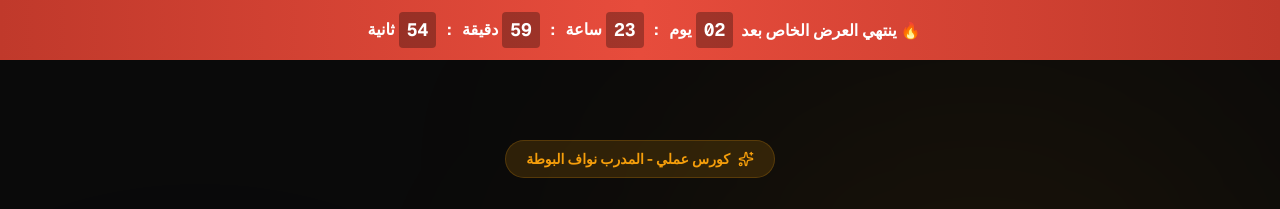
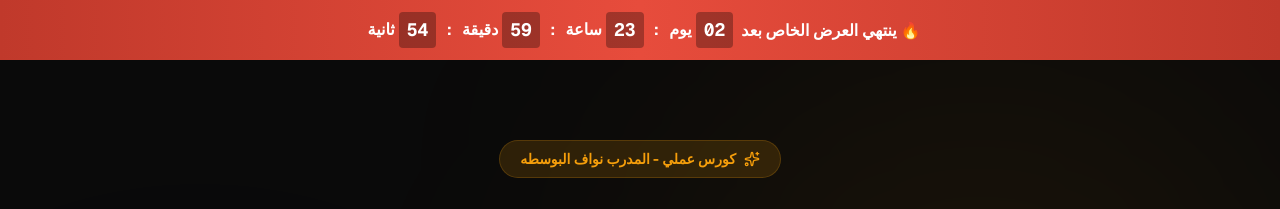
Before and after one commit to fhrrutedf/notebooklm-course-landing, a Next.js app: page / in a window 1280 px wide. Shown: the top 209 px of the page. Built offline with nearby package versions, Linux system fonts and the light colour scheme.

Commit message:
beaf4dbf-917c-403e-809e-22435bd58a51

```diff
--- a/src/app/page.tsx
+++ b/src/app/page.tsx
@@ -274,7 +274,7 @@ export default function LandingPage() {
         <div className="relative z-10 max-w-5xl mx-auto px-4 pt-12 pb-8 md:pt-20 md:pb-12 text-center">
           <div className="inline-flex items-center gap-2 bg-[#f59e0b]/15 text-[#f59e0b] px-5 py-2 rounded-full text-sm font-bold mb-6 border border-[#f59e0b]/20">
             <Sparkles className="w-4 h-4" />
-            كورس عملي - المدرب نواف البوطة
+            كورس عملي - المدرب نواف البوسطه
           </div>
 
           <h1 className="text-3xl md:text-5xl lg:text-6xl font-black leading-tight mb-4">
@@ -576,7 +576,7 @@ export default function LandingPage() {
       <section className="py-16 md:py-20 bg-[#0a0a0a]">
         <div className="max-w-5xl mx-auto px-4">
           <h2 className="text-2xl md:text-4xl font-black text-center mb-12">
-            كيف الذكاء الاصطناعي غيّر حياتي كمعلم - <span className="text-[#f59e0b]">نواف البوطة</span>
+            كيف الذكاء الاصطناعي غيّر حياتي كمعلم - <span className="text-[#f59e0b]">نواف البوسطه</span>
           </h2>
           <div className="bg-[#1a1a1a] rounded-2xl p-8 border border-white/5 flex flex-col md:flex-row items-center gap-8">
             <div className="shrink-0">
@@ -585,7 +585,7 @@ export default function LandingPage() {
               </div>
             </div>
             <div className="text-center md:text-right">
-              <h3 className="text-2xl font-black text-white mb-1">نواف البوطة</h3>
+              <h3 className="text-2xl font-black text-white mb-1">نواف البوسطه</h3>
               <p className="text-[#f59e0b] font-bold mb-3">مدرب في الذكاء الاصطناعي التطبيقي بالتعليم</p>
               <p className="text-gray-400 leading-relaxed">
                 أنا معلم متلكم، كنت بقعد ساعات بتحضير الدروس وبكتابة الأسئلة وبالتنسيق عالوورد. لما اكتشفت هالأدوات حياتي انقلبت. صرت بعمل اختبار بنسختين بـ 5 دقائق، وبصحح اختبارات الطلاب بكسر وقت، وبعمل مذكرات PDF احترافية بدقائق. مؤمن إن كل معلم سوري يقدر يستفيد من هالأدوات بغض النظر عن خلفيته التقنية - لأنها فعلاً سهلة وبسيطة.
@@ -860,7 +860,7 @@ export default function LandingPage() {
       <footer className="bg-[#050505] py-8 mt-auto border-t border-white/5">
         <div className="max-w-5xl mx-auto px-4 text-center">
           <div className="mb-3">
-            <span className="text-[#f59e0b] font-black text-lg">نواف البوطة</span>
+            <span className="text-[#f59e0b] font-black text-lg">نواف البوسطه</span>
             <span className="text-gray-600 mx-2">|</span>
             <span className="text-gray-400">المدرب</span>
           </div>
```
